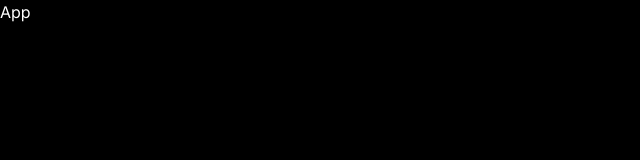
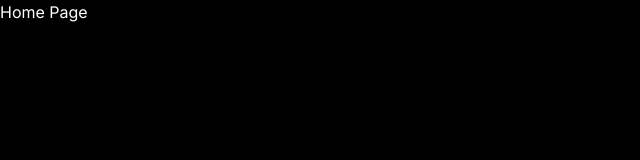
Before and after one commit to Balaramansethu/vilayaatu-neram, a React (Vite) app: page / in a window 1280 px wide. Shown: the top 160 px of the page, without its empty margins (0-640 px from the left). Built offline with nearby package versions, Linux system fonts and the light colour scheme.

Commit message:
ADD - add app routes

```diff
--- a/package.json
+++ b/package.json
@@ -12,7 +12,8 @@
   "dependencies": {
     "axios": "^1.7.9",
     "react": "^18.3.1",
-    "react-dom": "^18.3.1"
+    "react-dom": "^18.3.1",
+    "react-router-dom": "^7.1.1"
   },
   "devDependencies": {
     "@eslint/js": "^9.17.0",
--- a/src/App.jsx
+++ b/src/App.jsx
@@ -1,10 +1,13 @@
 import React from 'react'
+import { BrowserRouter as Router } from 'react-router-dom'
+import AppRoutes from './routes/AppRoutes'
+
 
 function App() {
   return (
-    <div>
-      App
-    </div>
+    <Router>
+      <AppRoutes/>
+    </Router>
   )
 }
 
--- /dev/null
+++ b/src/routes/AppRoutes.jsx
@@ -0,0 +1,19 @@
+import React, { lazy, Suspense } from 'react'
+import { Route, Routes } from 'react-router-dom'
+
+const AppRoutes = () => {
+  return (
+    <div className=''>
+      <Suspense fallback={<div>Loading...</div>}  >
+      <Routes>
+        <Route exact path='/' element={<div>Home Page</div>}/>
+        <Route path='/login' element={<div>Login page</div>}/>
+        <Route path='/signup' element={<div>Signup</div>}/>
+        <Route path='/*' element={<div>Error Page</div>}/>
+      </Routes>
+    </Suspense>
+    </div>
+  )
+}
+
+export default AppRoutes
```
Also changed, not shown: 1 other file (tests, documents, lock files or other folders).
